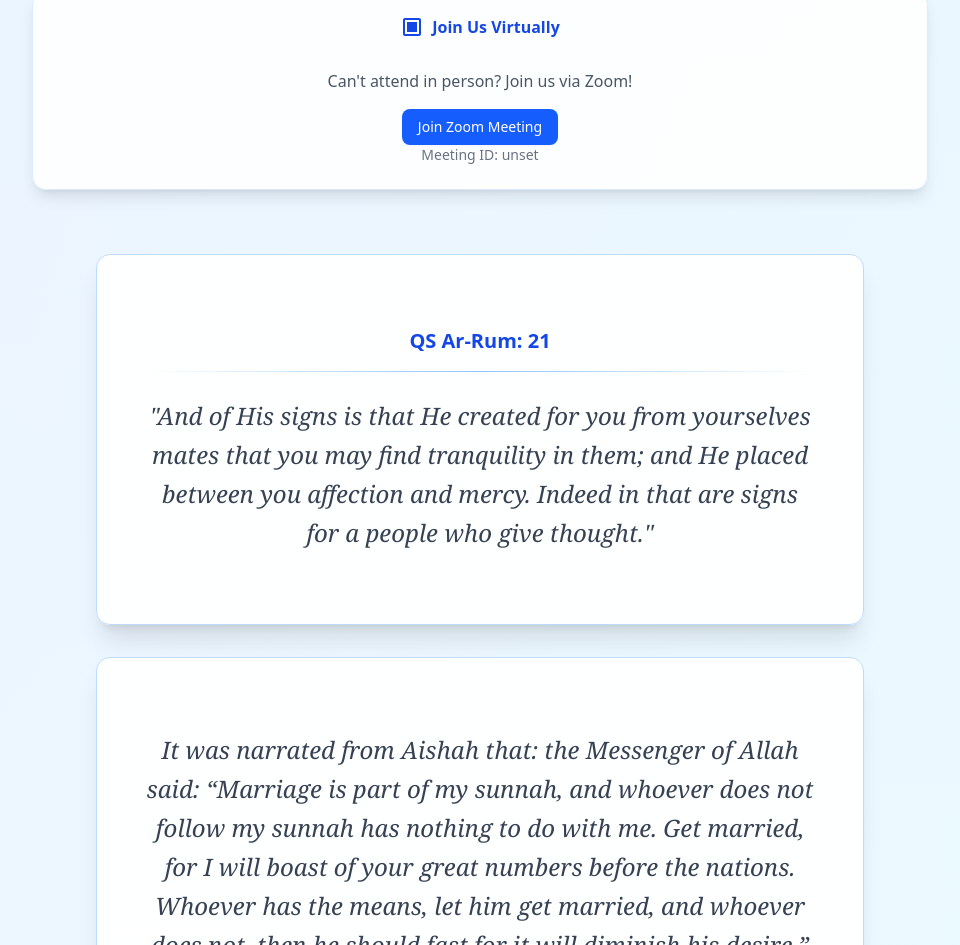
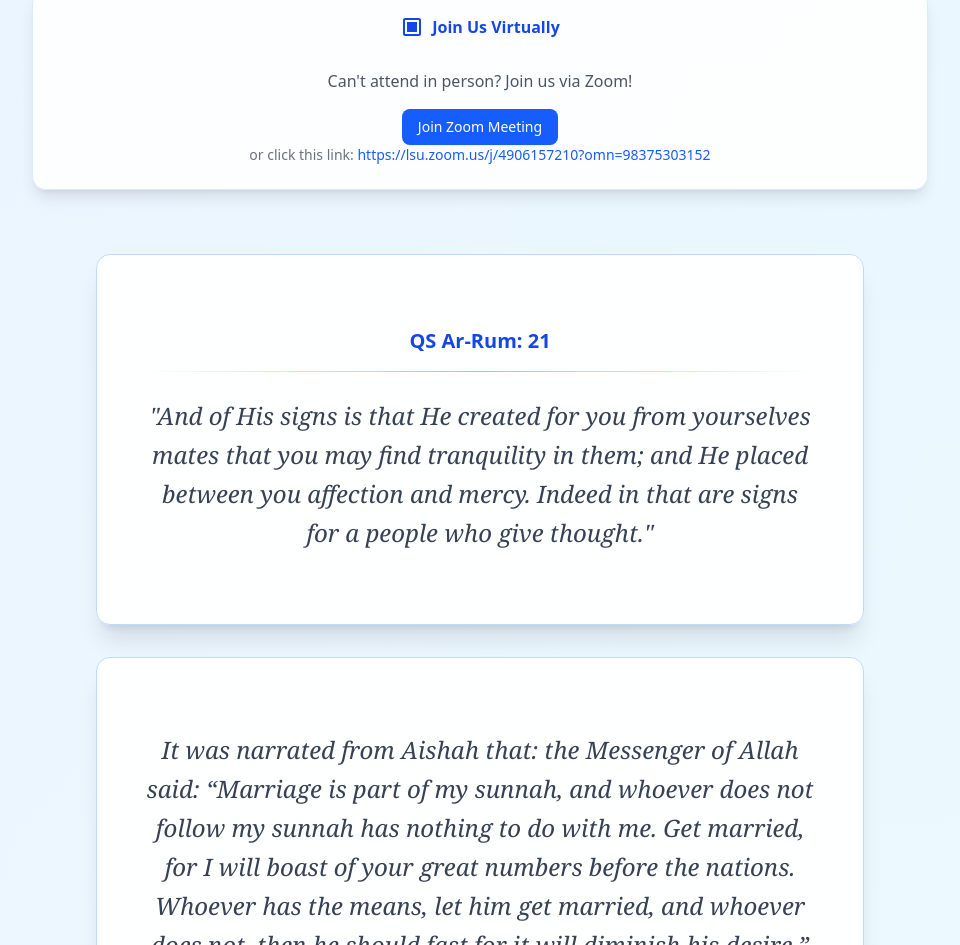
Before and after one commit to awesomemfg/test, a React (Vite) app: page / in a window 1280 px wide. Shown: the part 2250-3195 px from the top of the page, without its empty margins (160-1120 px from the left). Built offline with nearby package versions, Linux system fonts and the light colour scheme; no server answers; the database is empty.

Commit message:
join zoom link

```diff
--- a/src/App.jsx
+++ b/src/App.jsx
@@ -467,7 +467,7 @@ function App() {
                     </Button>
                   </a>
                   <div className="text-sm text-gray-500 space-y-1">
-                    <p>Meeting ID: <span className="font-medium">{import.meta.env.VITE_ZOOM_MEETING_ID}</span></p>
+                      <p>or click this link: <a href="https://lsu.zoom.us/j/4906157210?omn=98375303152" target="_blank" rel="noopener noreferrer" className="text-blue-600 hover:underline">https://lsu.zoom.us/j/4906157210?omn=98375303152</a></p>
                   </div>
                 </CardContent>
               </Card>
```
